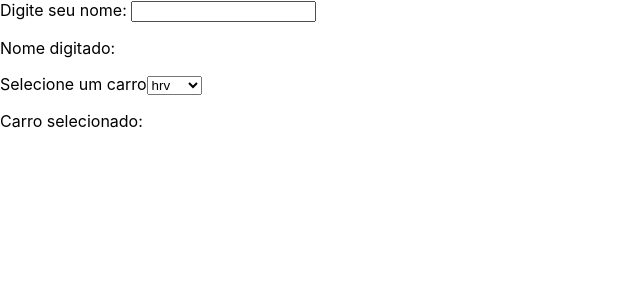
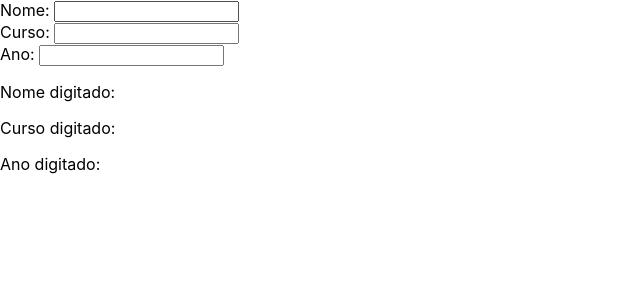
Before and after one commit to renatogomesf/ReactJS, a React (Create React App) app in the folder curso-de-react/: page / in a window 1280 px wide. Shown: the top 300 px of the page, without its empty margins (0-640 px from the left). Built offline with nearby package versions, Linux system fonts and the light colour scheme.

Commit message:
feita aula 15

```diff
--- a/curso-de-react/src/AULAS/aula14/Formulario.js
+++ b/curso-de-react/src/AULAS/aula14/Formulario.js
@@ -5,7 +5,7 @@
 
     const [nome,setNome] = useState('')
 
-    // handle: modificador
+    // handle: função manipuladora/modificador
     const handleChangeNome=(e)=>{
         setNome(e.target.value)
     }
--- /dev/null
+++ b/curso-de-react/src/AULAS/aula15/ObjState.js
@@ -0,0 +1,36 @@
+import React,{useState} from 'react'
+
+export default function ObjState(){
+
+    const [form,setForm] = useState({"nome":"","curso":"","ano":""})
+
+    const handleFormChange=(e)=>{
+        if(e.target.getAttribute('name')=='fnome'){
+            setForm({"nome":e.target.value,"curso":form.curso,"ano":form.ano})
+
+        }else if(e.target.getAttribute('name')=='fcurso'){
+            setForm({"nome":form.nome,"curso":e.target.value,"ano":form.ano})
+
+        }else if(e.target.getAttribute('name')=='fano'){
+            setForm({"nome":form.nome,"curso":form.curso,"ano":e.target.value})
+        }
+
+    }
+
+    return(
+        <div>
+            <label htmlFor="fnome">Nome: </label>
+            <input type="text" name="fnome" id="fnome" value={form.nome} onChange={(e)=>handleFormChange(e)}/>
+            <br />
+            <label htmlFor="fnome">Curso: </label>
+            <input type="text" name="fcurso" id="fcurso" value={form.curso} onChange={(e)=>handleFormChange(e)}/>
+            <br />
+            <label htmlFor="fnome">Ano: </label>
+            <input type="text" name="fano" id="fano" value={form.ano} onChange={(e)=>handleFormChange(e)}/>
+
+            <p>Nome digitado: {form.nome}</p>
+            <p>Curso digitado: {form.curso}</p>
+            <p>Ano digitado: {form.ano}</p>
+        </div>
+    )
+}
--- a/curso-de-react/src/App.js
+++ b/curso-de-react/src/App.js
@@ -1,6 +1,6 @@
 import React from 'react'
 
-import Formulario from './AULAS/aula14/Formulario';
+import ObjState from './AULAS/aula15/ObjState';
 
 // quando a CSS é importada no arquivo principal, não precisa importar de novo nos componentens.
 import './App.css'
@@ -11,7 +11,7 @@
   return (
     <div className="App">
 
-      <Formulario></Formulario>
+      <ObjState></ObjState>
 
     </div>
   );
```
